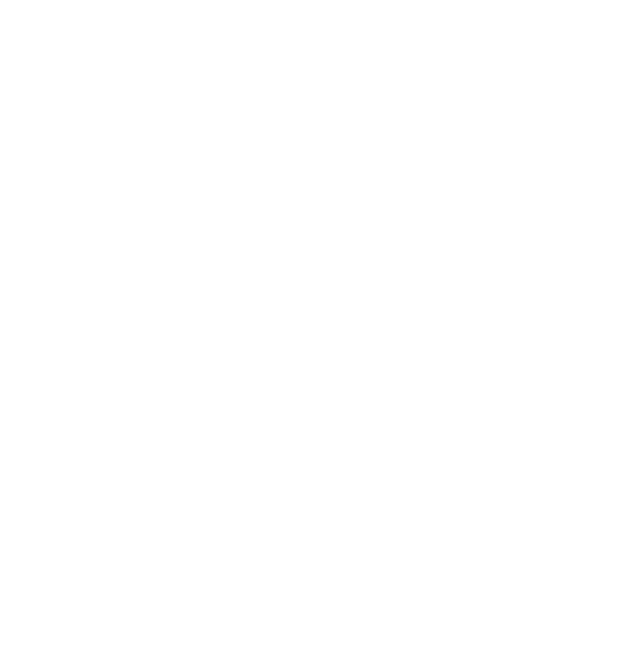
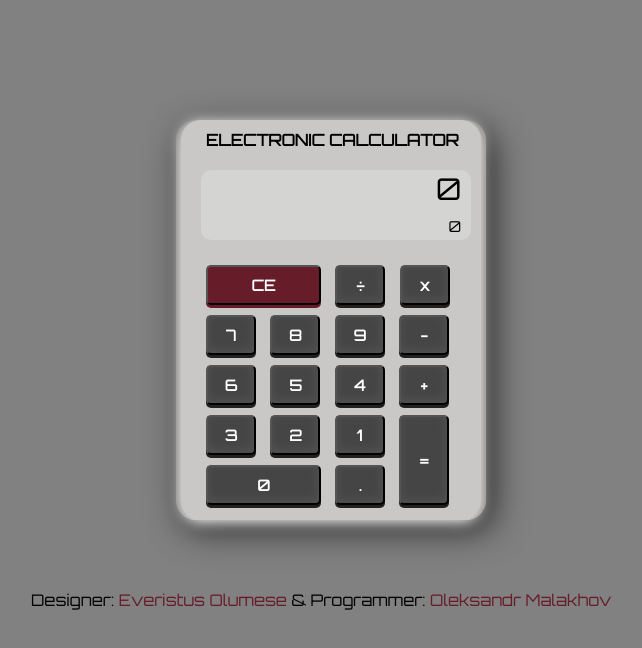
Before and after one commit to Alexever17/calculator-fcc, a plain HTML site: page index.html in a window 1280 px wide. Shown: the whole page, without its empty margins (309-951 px from the left). Drawn offline with Linux system fonts and the light colour scheme.

Commit message:
Completed the design. Including CSS and html files

```diff
--- a/index.html
+++ b/index.html
@@ -1,6 +1,7 @@
 <!DOCTYPE html>
 <html>
 <head>
+
         <meta charset="UTF-8">
         <meta name="description" content="This is light calculator with a basic functionality. It is a learning project for FreeCodeCamps curriculum.">
         <meta name="keywords" content="calculator, freecodecamp, fcc, Everistus Olumese, Oleksandr Malakhov, alexxever17">
@@ -9,17 +10,54 @@
         <title>Calculator</title>
         <link rel="stylesheet" href="style.css">
         <link rel="icon" href="favicon.gif" type="image/gif" sizes="16x16">
+    <link href="https://fonts.googleapis.com/css?family=Orbitron" rel="stylesheet">
+
 </head>
 <body>
-        <header>
+    <div id ="calculator-face">
+        <div id="calculator">
+            <h4>ELECTRONIC CALCULATOR</h4>
 
-        </header>
-        <main>
+            <div id="display">
+                <div id='entry'>
+                    <p id='answer'>0</p>
+                  </div>
+                  <div id='previous'>
+                    <p>0</p>
+                  </div>
+            </div>
 
-        </main>
+            <div id="buttons">
+
+                <button id="delete" class="red" value="ce">CE</button>
+                <button id="divide" value="/">&divide;</button>
+                <button id="multiply" value="*">x</button>
+                <button id="n7" value="7">7</button>
+                <button id="n8" value="8">8</button>
+                <button id="n9" value="9">9</button>
+                <button id="minus" value="-">-</button>
+                <button id="n6" value="6">6</button>
+                <button id="n5" value="5">5</button>
+                <button id="n4" value="4">4</button>
+                <button id="plus" value="+">+</button>
+                <button id="n3" value="3">3</button>
+                <button id="n2" value="2">2</button>
+                <button id="n1" value="1">1</button>
+                <button id="equal" value="=">=</button>
+                <button id="n0" value="0">0</button>
+                <button id="." value=".">.</button>
+
+            </div>
+        </div>
+
+
+    </div>
+
     <footer>
+        Designer:  <a href="http://github.com/byteniaja">Everistus Olumese</a> &
+        Programmer:   <a href="http://github.com/Alexever17">Oleksandr Malakhov</a>
+    </footer>
 
-        </footer>
     <script type="text/javascript" src="master.js"></script>
 </body>
 </html>
--- a/style.css
+++ b/style.css
@@ -0,0 +1,123 @@
+body{
+
+    font-family: 'Orbitron', sans-serif;
+    background-color: #818181;
+
+    padding: 0px;
+    width: 600px;
+    height: 500px;
+    margin: 0 auto;
+}
+
+#calculator-face{
+    margin: 20% auto;
+    width: 310px;
+    height: 400px;
+    border-radius: 20px;
+    box-shadow: 7px 10px 34px 1px rgba(0, 0, 0, 0.68), inset -1px -6px 12px 0.1px #89847e;
+}
+
+#calculator{
+    margin: 20% auto;
+    width: 300px;
+    height: 400px;
+    border-radius: 20px;
+    box-shadow: 0 2px 14px white;
+    background-color: rgb(202, 199, 199);
+
+}
+
+#calculator h4{
+    position: relative;
+    top: 10px;
+    left: 25px;
+}
+
+#display{
+    margin: 20px;
+    width: 90%;
+    position: relative;
+    border-radius: 10px;
+    background-color: rgb(212, 212, 211);
+    height: 70px;
+}
+#buttons{
+
+    margin: 20px;
+    text-align: auto;
+
+}
+button{
+    height: 40px;
+    box-shadow: 0px 3px 0px 0px #222121, inset -1px -3px 10px 1px #515151;
+    background-color: #464545;
+    color:white;
+    font-size: 15px;
+    width: 50px;
+    margin: 5px;
+    vertical-align: middle;
+    font-family: 'Orbitron', sans-serif;
+    font-weight: bold;
+    border-radius: 5px;
+}
+
+#equal{
+    height: 90px;
+    float: right;
+    margin-left: px;
+    position: relative;
+    left: -7px;
+}
+
+#n0{
+    width: 115px;
+}
+
+#delete{
+    width: 115px;
+}
+
+.red{
+    background-color: #671c2a;
+    box-shadow: 0px 3px 0px 0px #671c2a;
+}
+
+button:active{
+    transform: translate(0px,3px);
+}
+
+#display{
+    text-align: right;
+
+}
+
+#entry{
+    margin-right: 10px;
+    margin-top: 5px;
+}
+
+#previous{
+    margin-right: 10px;
+    margin-top: -20px;
+}
+
+#entry{
+    font-size: 30px;
+    position: relative;
+
+}
+
+#previous{
+    font-size: 15px;
+}
+
+footer{
+    margin-bottom: 20px;
+    position: relative;
+    top: -50px;
+}
+
+a, a:active,a:hover{
+    color: #671c2a;
+    text-decoration: none;
+}
```
Lines whose indentation alone changed are shown as unchanged.
